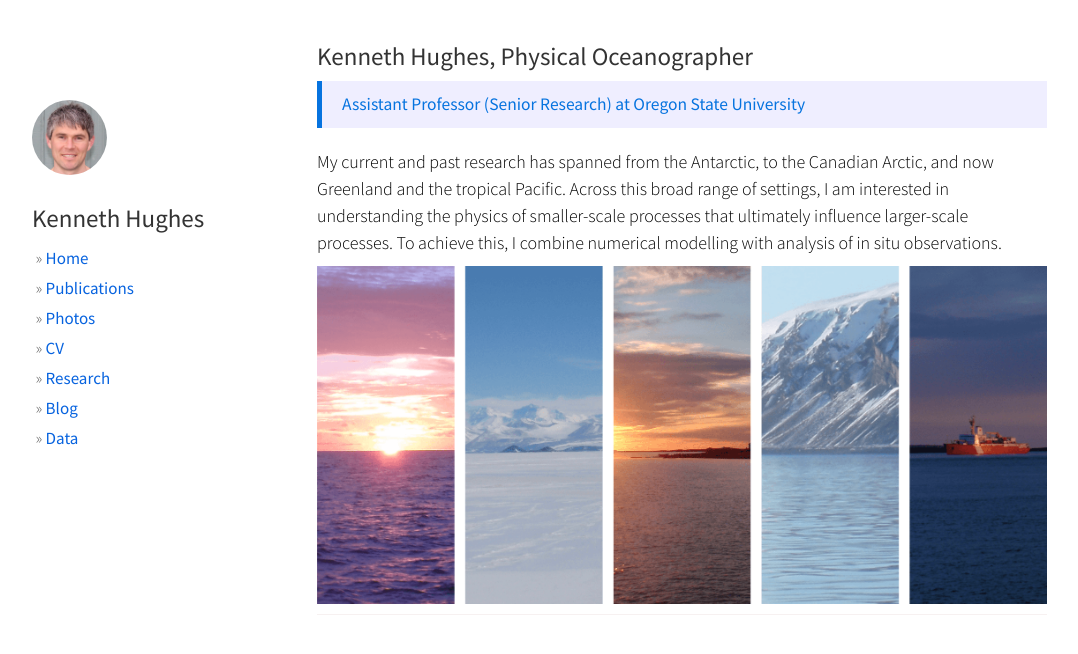
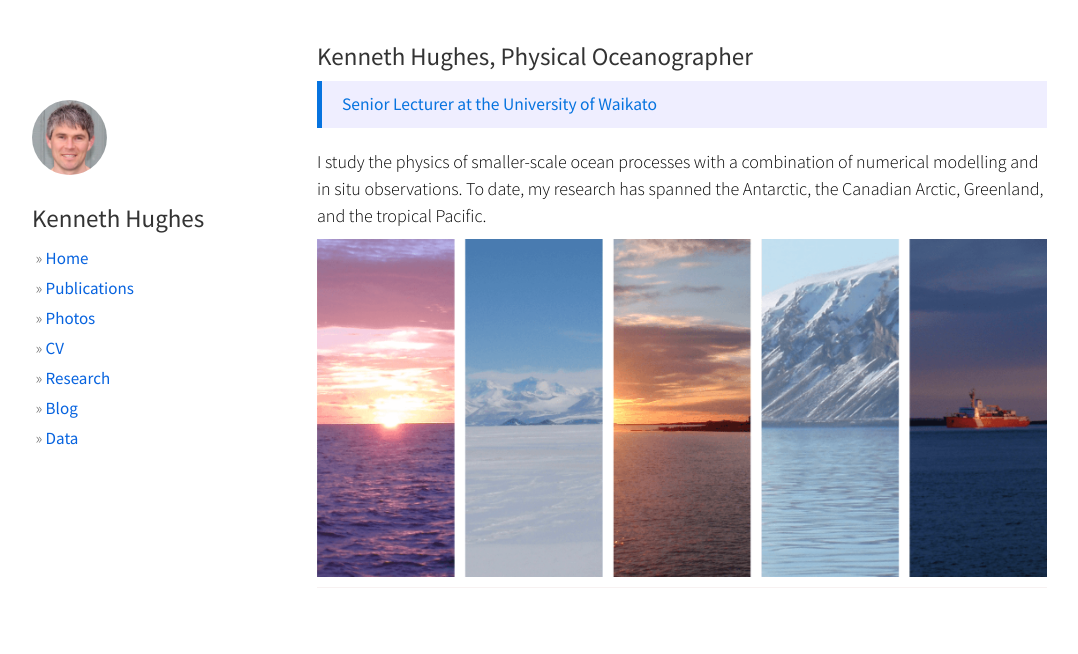
Before and after one commit to hugke729/hugke729.github.io, a Jekyll site: the page built from index.md, in a window 1280 px wide. Shown: the top 654 px of the page, without its empty margins (53-1131 px from the left). Built offline with Jekyll 4.4.1, drawn with Linux system fonts in a browser that asks for light colours; nearby versions of some CDN libraries.

Commit message:
Update short bio

```diff
--- a/index.md
+++ b/index.md
@@ -5,9 +5,9 @@ layout: default
 
 # Kenneth Hughes, Physical Oceanographer
 
-> Assistant Professor (Senior Research) at Oregon State University
+> Senior Lecturer at the University of Waikato
 
-My current and past research has spanned from the Antarctic, to the Canadian Arctic, and now Greenland and the tropical Pacific. Across this broad range of settings, I am interested in understanding the physics of smaller-scale processes that ultimately influence larger-scale processes. To achieve this, I combine numerical modelling with analysis of in situ observations.
+I study the physics of smaller-scale ocean processes with a combination of numerical modelling and in situ observations. To date, my research has spanned the Antarctic, the Canadian Arctic, Greenland, and the tropical Pacific.
 
 <img src="/photos/ocean.png" width="100%">
 
```
